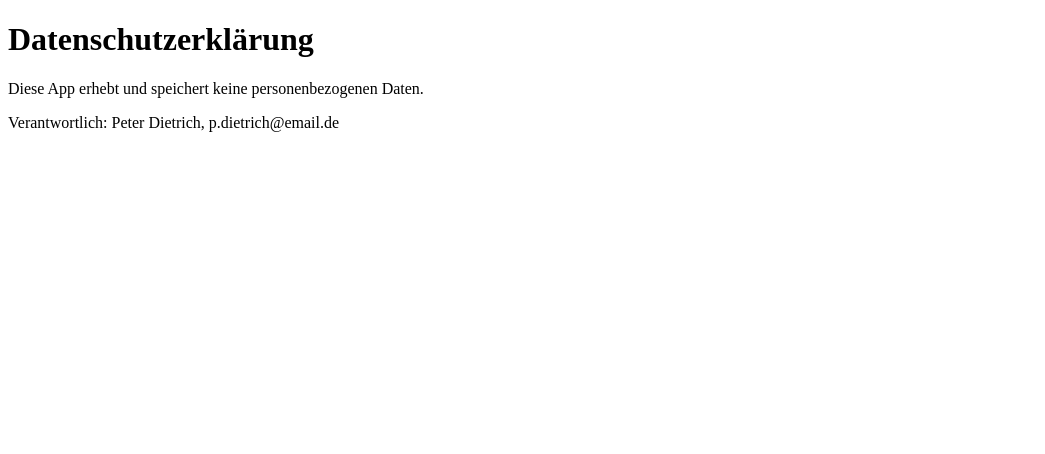
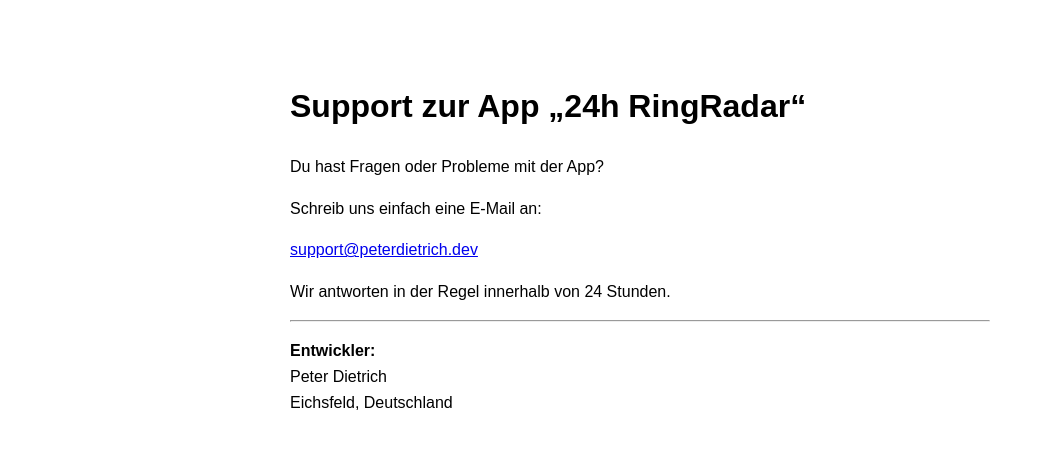
Before and after one commit to pd330xd/datenschutz, a plain HTML site: page index.html in a window 1280 px wide. Shown: the whole page, without its empty margins (0-1045 px from the left). Drawn offline with Linux system fonts and the light colour scheme.

Commit message:
Update index.html

```diff
--- a/index.html
+++ b/index.html
@@ -1,12 +1,21 @@
 <!DOCTYPE html>
 <html lang="de">
 <head>
-    <meta charset="UTF-8">
-    <title>Datenschutzerklärung – 24h RingRadar</title>
+  <meta charset="UTF-8">
+  <title>Support – 24h RingRadar</title>
+  <meta name="viewport" content="width=device-width, initial-scale=1.0">
 </head>
-<body>
-    <h1>Datenschutzerklärung</h1>
-    <p>Diese App erhebt und speichert keine personenbezogenen Daten.</p>
-    <p>Verantwortlich: Peter Dietrich, p.dietrich@email.de</p>
+<body style="font-family: Arial, sans-serif; max-width: 700px; margin: 40px auto; padding: 20px; line-height: 1.6;">
+  <h1>Support zur App „24h RingRadar“</h1>
+  <p>Du hast Fragen oder Probleme mit der App?</p>
+  <p>Schreib uns einfach eine E-Mail an:</p>
+  <p><a href="mailto:support@peterdietrich.dev">support@peterdietrich.dev</a></p>
+  <p>Wir antworten in der Regel innerhalb von 24 Stunden.</p>
+
+  <hr>
+
+  <p><strong>Entwickler:</strong><br>
+  Peter Dietrich<br>
+  Eichsfeld, Deutschland</p>
 </body>
 </html>
```
